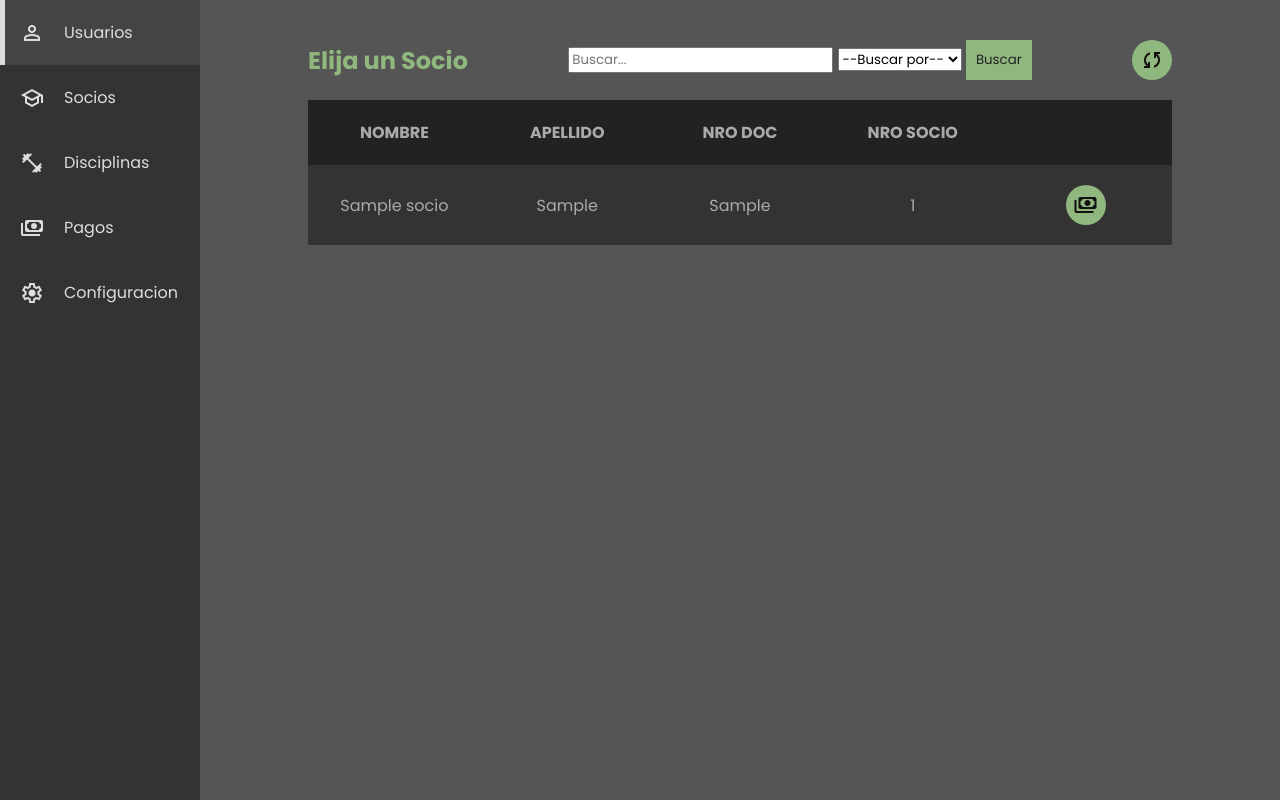
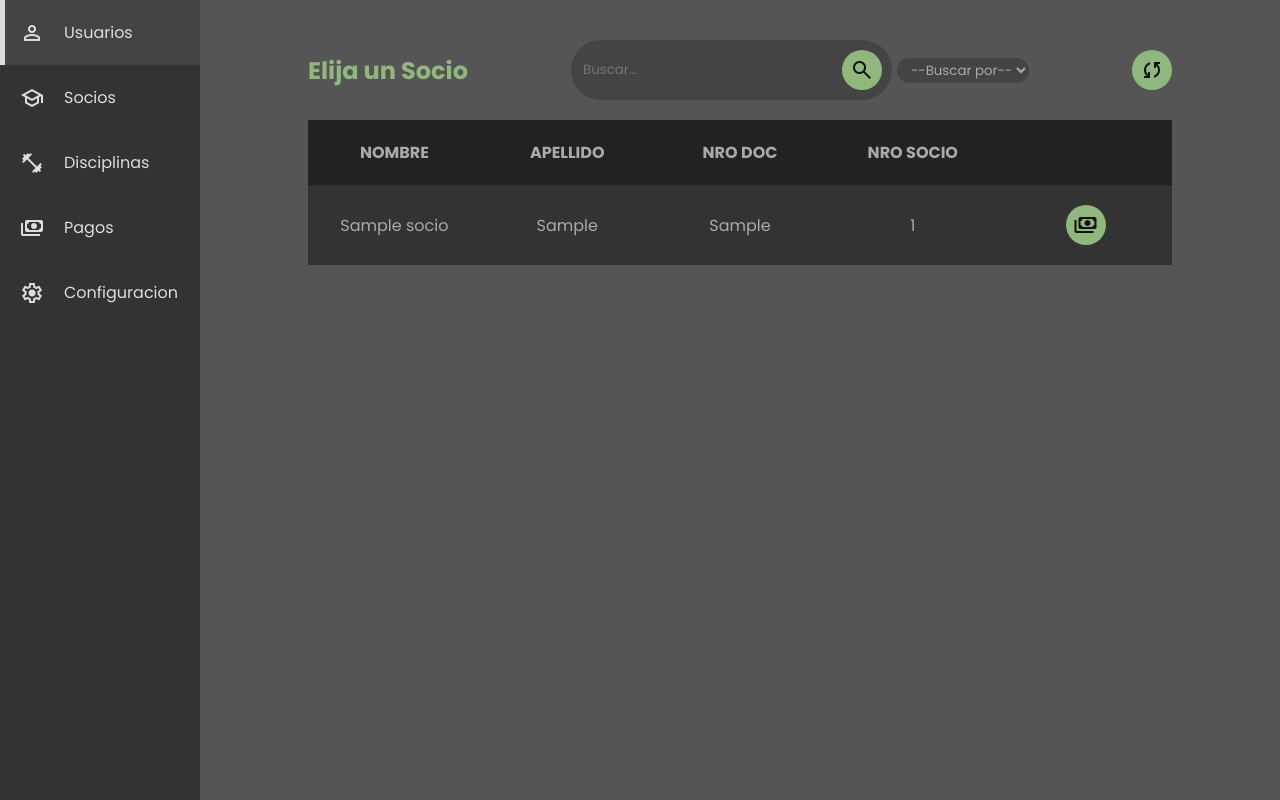
Before and after one commit to CamiloDiPaolo/Proyecto-de-Software, a Flask app: template admin/src/web/templates/all_partners.html in a window 1280 px wide. Run offline with Flask 3, Linux system fonts and the light colour scheme; the template is opened without the code that fills it: values that come from a table or form of the project are taken from there, others are empty; tables that the repository leaves empty hold one stand-in row (values such as "Sample post"); parts of the project's set-up code (start-up, migrations or seed data) failed here and were passed over.

Commit message:
Agregado estilo al buscador de usuarios

```diff
--- a/admin/public/css/admin_table.css
+++ b/admin/public/css/admin_table.css
@@ -17,10 +17,10 @@
   margin: 0;
 }
 
-.link__btn{
+.link__btn {
   background-color: lightseagreen;
   border-radius: 100px;
-  color:black;
+  color: black;
   font-weight: bold;
   text-align: center;
   height: 30px;
@@ -168,4 +168,42 @@
   cursor: pointer;
   background-color: var(--acento-1-suave);
 }
->>>>>>>> development:admin/public/css/admin_table.css
+
+.form__search {
+  display: flex;
+  gap: 5px;
+  align-items: center;
+}
+
+.user__search {
+  display: flex;
+  background-color: var(--gris-oscuro-4);
+  padding: 10px;
+  border-radius: 999px;
+  justify-self: flex-end;
+}
+
+.user__search input,
+.user__search input:focus {
+  background-color: var(--gris-oscuro-4);
+  color: var(--gris-claro-5);
+  border: none;
+}
+
+.search__btn {
+  background-color: var(--acento-1);
+}
+
+.search__btn:hover {
+  background-color: var(--acento-1-suave);
+  cursor: pointer;
+}
+
+.select__search {
+  height: 25px;
+  border-radius: 999px;
+  background-color: var(--gris-oscuro-4);
+  color: var(--gris-claro-5);
+  border: none;
+  padding-left: 10px;
+}
--- a/admin/src/core/models/Socio.py
+++ b/admin/src/core/models/Socio.py
@@ -6,7 +6,7 @@ from sqlalchemy import String
 from sqlalchemy import Integer
 from sqlalchemy import Date
 
-class socio(Base):
+class Socio(Base):
     __tablename__ = "socio"
     id = Column(Integer, primary_key=True)
     email = Column(String, nullable=False) #Column(String, primary_key=True)
--- a/admin/src/web/controllers/PDFCreate.py
+++ b/admin/src/web/controllers/PDFCreate.py
@@ -9,11 +9,12 @@ def transformMonth(numMonth):
 
 
 def createPDF(partner,payment):
+    image_path = "admin/public/img/logo_club.png"
     pdf = FPDF()
     pdf.add_page()
 
     pdf.set_font('Arial', 'B', 20)
-    pdf.image("admin/public/img/logo_club.png",x=10,y=10,w=30,h=30,type="png")
+    pdf.image(name=image_path,x=45,y=20,w=30,h=30,type="png")
     pdf.text(x=45,y=20,txt=f'Recibo # {payment["id"]}')
 
     pdf.set_font('Arial', '', 12)
--- a/admin/src/web/templates/all_partners.html
+++ b/admin/src/web/templates/all_partners.html
@@ -3,14 +3,24 @@
   <div class="admin__panel__header">
     <h2>Elija un Socio</h2>
     <!-- TODO: Crear estilo para buscador -->
-    <form action="/socios/find" method="GET">
-      <input type="text" name="search" placeholder="Buscar..." required />
-      <select name="type" id="type" required>
+    <form class="form__search" action="/socios/find" method="GET">
+      <div class="user__search">
+        <input
+          type="text"
+          name="search"
+          class="input__search"
+          placeholder="Buscar..."
+          required
+        />
+        <button class="search__btn action__btn">
+          <span class="material-symbols-outlined"> search </span>
+        </button>
+      </div>
+      <select name="type" id="type" class="select__search" required>
         <option disabled selected hidden value="">--Buscar por--</option>
         <option value="nombre">Nombre</option>
         <option value="nro_socio">Numero Socio</option>
       </select>
-      <input type="submit" value="Buscar" />
     </form>
     <div class="admin__table__actions">
       <a class="add__btn action__btn" href="/socios"
```
